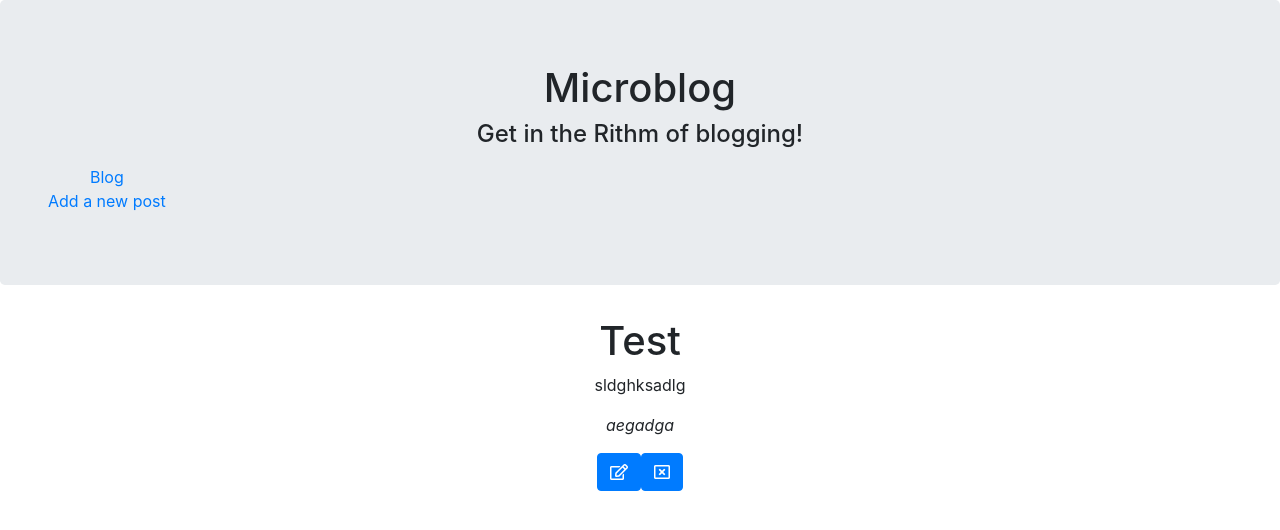
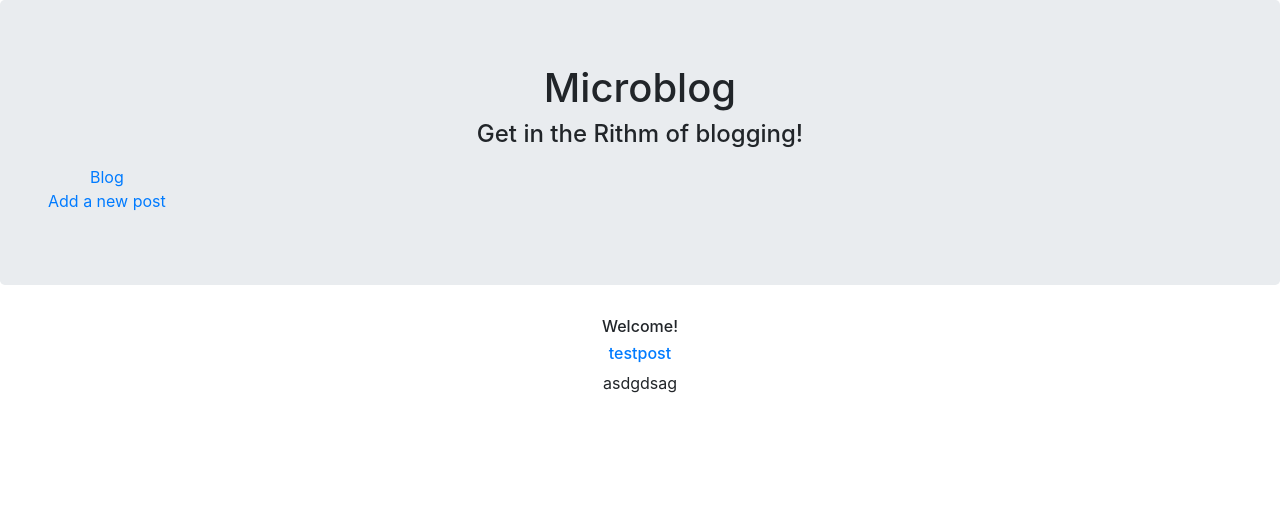
Before and after one commit to stephaniesimms/react-redux-microblog, a React (Create React App) app: page / in a window 1280 px wide. Shown: the top 530 px of the page. Built offline with nearby package versions, Linux system fonts and the light colour scheme.

Commit message:
Added PostTitle component. Prop drilled posts to all components.

```diff
--- a/src/App.js
+++ b/src/App.js
@@ -1,15 +1,31 @@
-import React from 'react';
+import React, { Component } from 'react';
 import './App.css';
 import Nav from './Nav';
 import Routes from './Routes';
 
-function App() {
-  return (
-    <div className="App">
-      <Nav />
-      <Routes />
-    </div>
-  );
+class App extends Component {
+  constructor(props) {
+    super(props);
+
+    this.state = {
+      posts: {
+        postId: {
+          title: 'testpost',
+          description: 'asdgdsag',
+          body: 'dsagdasgadsg'
+        }
+      }
+    };
+  }
+
+  render() {
+    return (
+      <div className="App">
+        <Nav />
+        <Routes posts={this.state.posts}/>
+      </div>
+    );
+  }
 }
 
 export default App;
--- a/src/Homepage.js
+++ b/src/Homepage.js
@@ -4,7 +4,7 @@ import PostList from './PostList';
 class Homepage extends Component {
   render() {
     return (
-      <PostList />
+      <PostList posts={this.props.posts}/>
     );
   }
 }
--- a/src/Post.js
+++ b/src/Post.js
@@ -20,13 +20,15 @@ class Post extends Component {
   }
 
   render() {
+    const { id, title, description, body } = this.props.posts.postId;
+
     return (
-      <div id={this.props.id}>
-        <h1>{this.props.title}</h1>
-        <p>{this.props.description}</p>
-        <p><em>{this.props.body}</em></p>
-        <Button onClick={this.handleEdit}><i class="far fa-edit"></i></Button>
-        <Button onClick={this.handleDelete}><i class="far fa-window-close"></i></Button>
+      <div id={id}>
+        <h1>{title}</h1>
+        <p>{description}</p>
+        <p><em>{body}</em></p>
+        <Button onClick={this.handleEdit}><i className="far fa-edit"></i></Button>
+        <Button onClick={this.handleDelete}><i className="far fa-window-close"></i></Button>
       </div>
     );
   }
--- a/src/PostList.js
+++ b/src/PostList.js
@@ -1,10 +1,24 @@
 import React, { Component } from 'react';
-import Post from './Post';
+import PostTitle from './PostTitle';
 
 class PostList extends Component {
   render() {
+    console.log(this.props)
+    const posts = Object.entries(this.props.posts).map(
+      ([key, post]) => {
+        return <PostTitle key={key}
+                          id={key}
+                          title={post.title}
+                          description={post.description}
+                          body={post.body}/>
+    })
+    console.log(posts)
+
     return (
-      <Post title="Test" description="sldghksadlg" body="aegadga"/>
+      <div>
+        <h6>Welcome!</h6>
+        { posts }
+      </div>
     );
   }
 }
--- /dev/null
+++ b/src/PostTitle.js
@@ -0,0 +1,18 @@
+import React, { Component } from 'react';
+import { Link } from 'react-router-dom';
+
+class PostTitle extends Component {
+  render() {
+    console.log(this.props)
+    return (
+      <div>
+        <Link to={`/${this.props.id}`}>
+          <h6>{this.props.title}</h6>
+        </Link>
+        <p>{this.props.description}</p>
+      </div>
+    );
+  }
+}
+
+export default PostTitle;
--- a/src/Routes.js
+++ b/src/Routes.js
@@ -8,9 +8,9 @@ class Routes extends Component {
   render() {
     return (
       <Switch>
-        <Route path="/" exact render={() => <Homepage/>} />
+        <Route path="/" exact render={() => <Homepage posts={this.props.posts}/>} />
         <Route path="/new" exact render={() => <PostForm />} />
-        <Route path="/:postId" exact render={rtProps => <Post {...rtProps}/>} />
+        <Route path="/:postId" exact render={rtProps => <Post {...rtProps} posts={this.props.posts}/>} />
         <Redirect to="/" />
       </Switch>
     );
```
